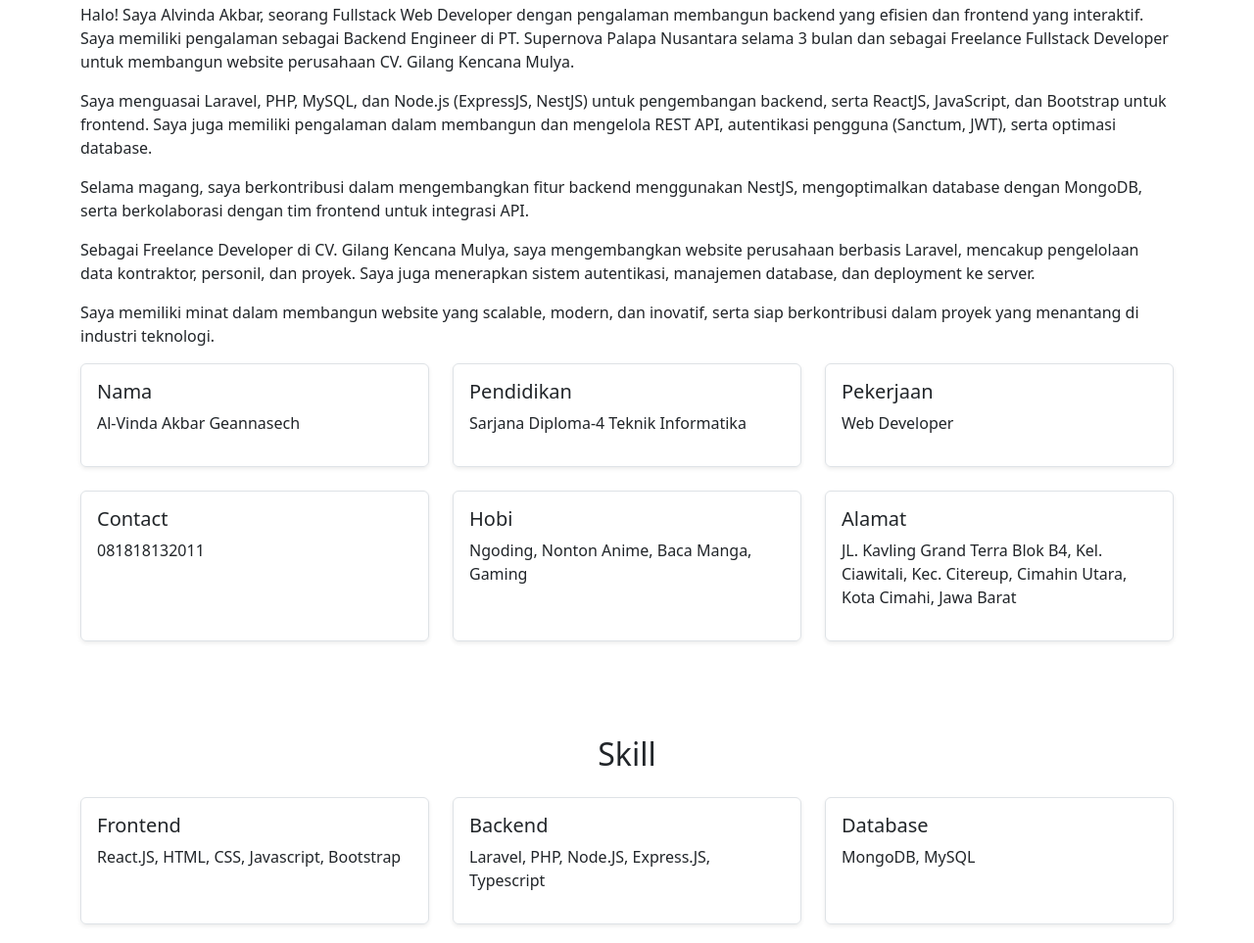
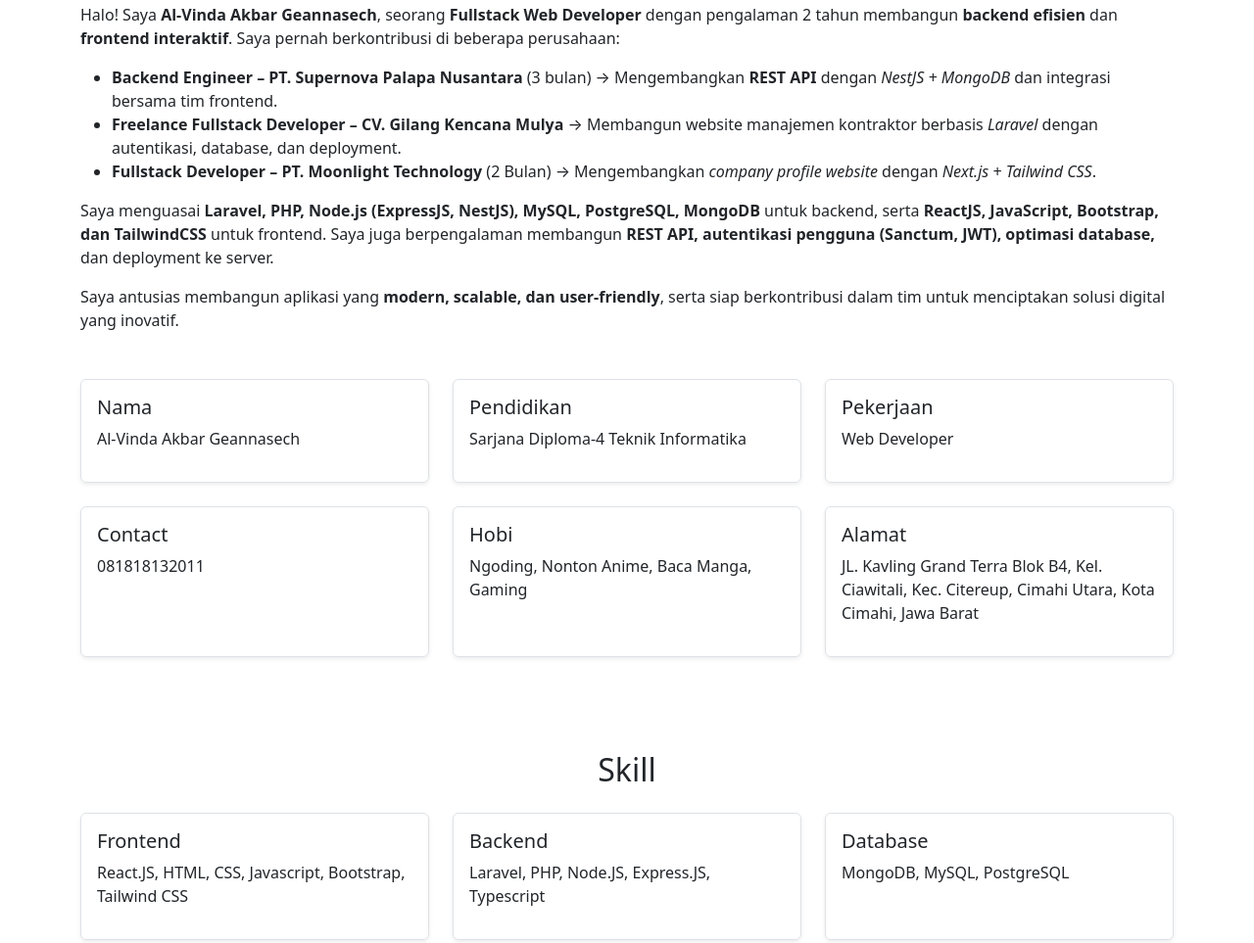
Before and after one commit to Nandaakbar15/nandaakbar15.github.io, a plain HTML site: page index.html in a window 1280 px wide. Shown: the part 526-1489 px from the top of the page at 98% size. Drawn offline with nearby package versions, Linux system fonts and the light colour scheme.

Commit message:
Revisi deskripsi About me.

```diff
--- a/index.html
+++ b/index.html
@@ -53,12 +53,21 @@
 <section class="about py-5" id="about">
   <div class="container">
     <h2 class="mb-4 text-center">About Me</h2>
-      <p>Halo! Saya Alvinda Akbar, seorang Fullstack Web Developer dengan pengalaman membangun backend yang efisien dan frontend yang interaktif. Saya memiliki pengalaman sebagai Backend Engineer di PT. Supernova Palapa Nusantara selama 3 bulan dan sebagai Freelance Fullstack Developer untuk membangun website perusahaan CV. Gilang Kencana Mulya.</p>
-      <p>Saya menguasai Laravel, PHP, MySQL, dan Node.js (ExpressJS, NestJS) untuk pengembangan backend, serta ReactJS, JavaScript, dan Bootstrap untuk frontend. Saya juga memiliki pengalaman dalam membangun dan mengelola REST API, autentikasi pengguna (Sanctum, JWT), serta optimasi database.</p>
-      <p>Selama magang, saya berkontribusi dalam mengembangkan fitur backend menggunakan NestJS, mengoptimalkan database dengan MongoDB, serta berkolaborasi dengan tim frontend untuk integrasi API.</p>
-      <p>Sebagai Freelance Developer di CV. Gilang Kencana Mulya, saya mengembangkan website perusahaan berbasis Laravel, mencakup pengelolaan data kontraktor, personil, dan proyek. Saya juga menerapkan sistem autentikasi, manajemen database, dan deployment ke server.</p>
-      <p>Saya memiliki minat dalam membangun website yang scalable, modern, dan inovatif, serta siap berkontribusi dalam proyek yang menantang di industri teknologi.</p>
-      <div class="row g-4">
+
+    <p>Halo! Saya <strong>Al-Vinda Akbar Geannasech</strong>, seorang <strong>Fullstack Web Developer</strong> dengan pengalaman 2 tahun membangun <strong>backend efisien</strong> dan <strong>frontend interaktif</strong>. Saya pernah berkontribusi di beberapa perusahaan:</p>
+
+    <ul>
+      <li><strong>Backend Engineer – PT. Supernova Palapa Nusantara</strong> (3 bulan) → Mengembangkan <strong>REST API</strong> dengan <em>NestJS + MongoDB</em> dan integrasi bersama tim frontend.</li>
+      <li><strong>Freelance Fullstack Developer – CV. Gilang Kencana Mulya</strong> → Membangun website manajemen kontraktor berbasis <em>Laravel</em> dengan autentikasi, database, dan deployment.</li>
+      <li><strong>Fullstack Developer – PT. Moonlight Technology</strong> (2 Bulan) → Mengembangkan <em>company profile website</em> dengan <em>Next.js + Tailwind CSS</em>.</li>
+    </ul>
+
+    <p>Saya menguasai <strong>Laravel, PHP, Node.js (ExpressJS, NestJS), MySQL, PostgreSQL, MongoDB</strong> untuk backend, serta <strong>ReactJS, JavaScript, Bootstrap, dan TailwindCSS</strong> untuk frontend. Saya juga berpengalaman membangun <strong>REST API, autentikasi pengguna (Sanctum, JWT), optimasi database,</strong> dan deployment ke server.</p>
+
+    <p>Saya antusias membangun aplikasi yang <strong>modern, scalable, dan user-friendly</strong>, serta siap berkontribusi dalam tim untuk menciptakan solusi digital yang inovatif.</p>
+
+    <!-- Biodata Cards -->
+    <div class="row g-4 mt-4">
       <div class="col-md-4">
         <div class="border p-3 rounded shadow-sm h-100">
           <h5>Nama</h5>
@@ -92,12 +101,13 @@
       <div class="col-md-4">
         <div class="border p-3 rounded shadow-sm h-100">
           <h5>Alamat</h5>
-            <p>JL. Kavling Grand Terra Blok B4, Kel. Ciawitali, Kec. Citereup, Cimahin Utara, Kota Cimahi, Jawa Barat</p>
+          <p>JL. Kavling Grand Terra Blok B4, Kel. Ciawitali, Kec. Citereup, Cimahi Utara, Kota Cimahi, Jawa Barat</p>
         </div>
       </div>
     </div>
   </div>
 </section>
+
 
   <section class="skill py-5" id="skill">
     <div class="container">
@@ -106,7 +116,7 @@
         <div class="col-md-4">
           <div class="border p-3 rounded shadow-sm h-100">
             <h5>Frontend</h5>
-            <p>React.JS, HTML, CSS, Javascript, Bootstrap</p>
+            <p>React.JS, HTML, CSS, Javascript, Bootstrap, Tailwind CSS</p>
           </div>
         </div>
         <div class="col-md-4">
@@ -118,7 +128,7 @@
         <div class="col-md-4">
           <div class="border p-3 rounded shadow-sm h-100">
             <h5>Database</h5>
-            <p>MongoDB, MySQL</p>
+            <p>MongoDB, MySQL, PostgreSQL</p>
           </div>
         </div>
       </div>
```
Lines whose indentation alone changed are shown as unchanged.
